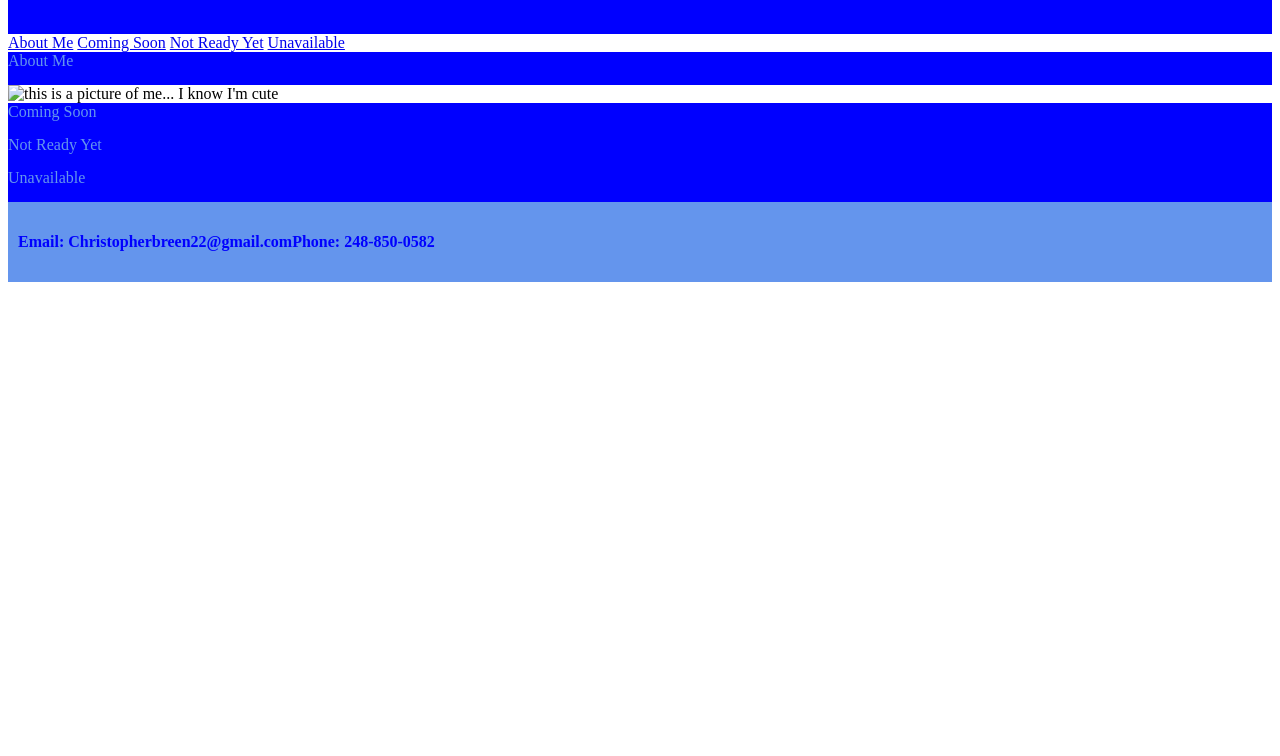
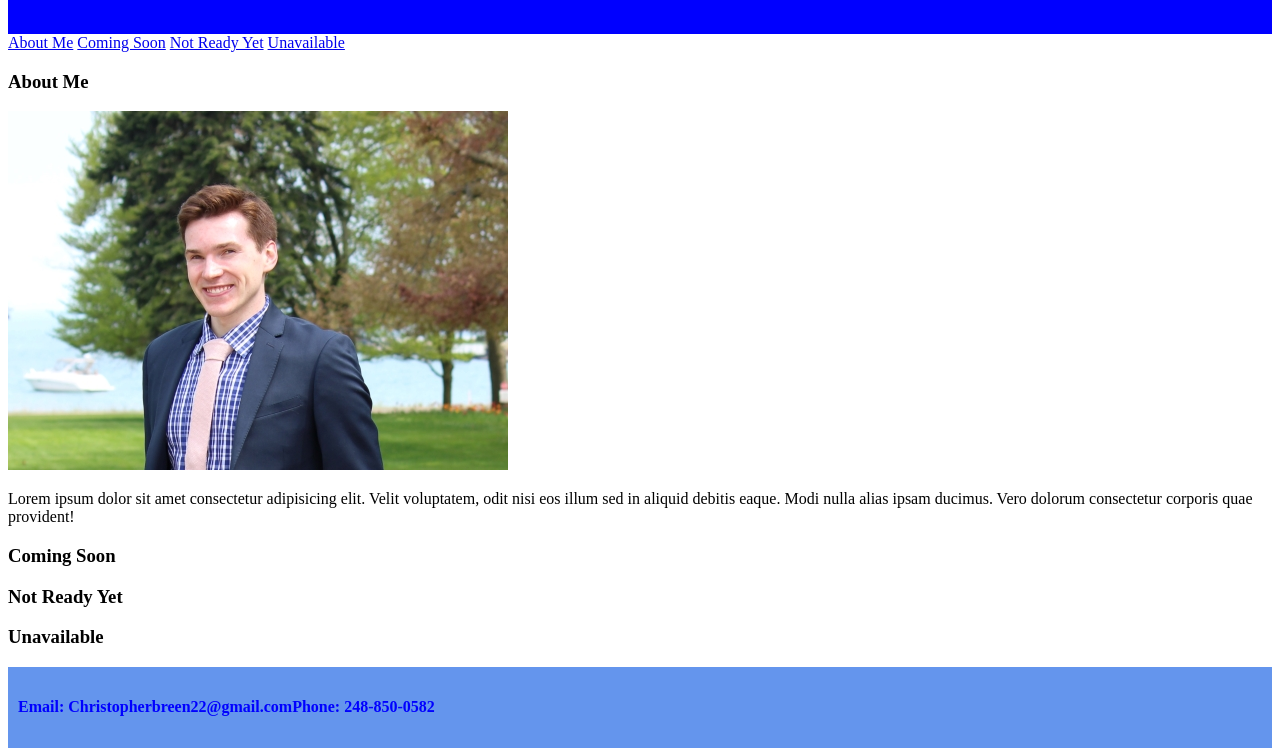
Before and after one commit to Chrisbr916/Homework2-Portfolio, a plain HTML site: page index.html in a window 1280 px wide. Shown: the part 61-817 px from the top of the page. Drawn offline with Linux system fonts and the light colour scheme.

Commit message:
the updates i did today

```diff
--- a/index.html
+++ b/index.html
@@ -18,29 +18,35 @@
 </header>
 <!--these are the links to the sections of my site -->
 <nav>
+    <!--use id so that they will go to certain spot-->
   <a href="#">About Me</a>
   <a href="#">Coming Soon</a>
   <a href="#">Not Ready Yet</a>
   <a href="#">Unavailable</a>
 </nav>
 <!--this is where I will start creating each project to show off my skill as an ace programmer-->
+<aside>
+    <h3>About Me</h3>
+    <img class="me_image" img src="best one.jpg" alt="this is a picture of me... I know I'm cute "/>
+    <p>Lorem ipsum dolor sit amet consectetur adipisicing elit. Velit voluptatem, odit nisi eos illum sed in aliquid debitis eaque. Modi nulla alias ipsam ducimus. Vero dolorum consectetur corporis quae provident!   </p>
+</aside>
+
+
 <div class="projects">
     <section class="block">
-        <header>About Me</header>
-        <img src="best one.jpg" alt="this is a picture of me... I know I'm cute "/>
 
 </section>
 <section class="block">
-    <header>Coming Soon</header>
+    <h3>Coming Soon</h3>
 </section>
 
 <section class="block">
-    <header>Not Ready Yet</header>
+    <h3>Not Ready Yet</h3>
 </section>
 
 
 <section class="block">
-    <header>Unavailable</header>
+    <h3>Unavailable</h3>
 </section>
 
 
```
Also changed, not shown: best one.jpg (added).
